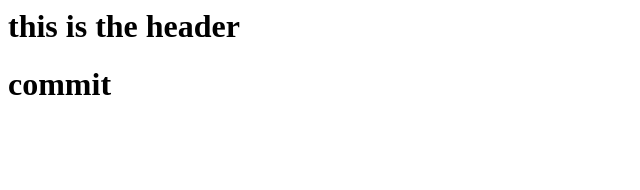
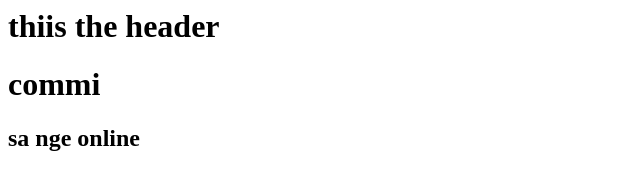
Before and after one commit to fdecourcelle/git-test, a website: page index.html in a window 1280 px wide. Shown: the whole page, without its empty margins (0-640 px from the left). Drawn offline with Linux system fonts and the light colour scheme.

Commit message:
with ignore

```diff
--- a/index.html
+++ b/index.html
@@ -1,8 +1,10 @@
 <div>
 
     <head>
-        <h1>this is the header</h1>
-        <H1>commit</H1>
+        <h1>thiis the header</h1>
+        <H1>commi
+        </H1>
+        <h2>sa nge online</h2>
     </head>
 
 </div>
```
Also changed, not shown: package.json (added, +24 -0 lines), 2 other files.
